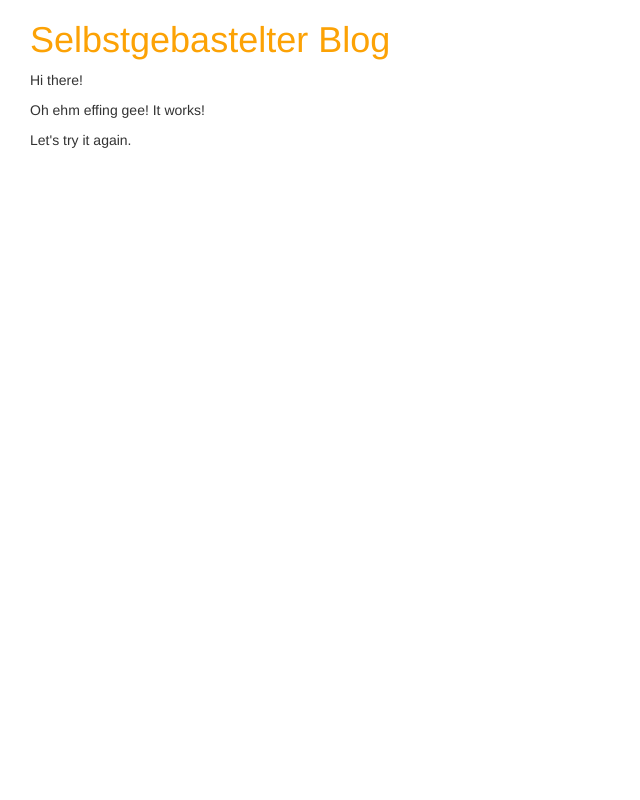
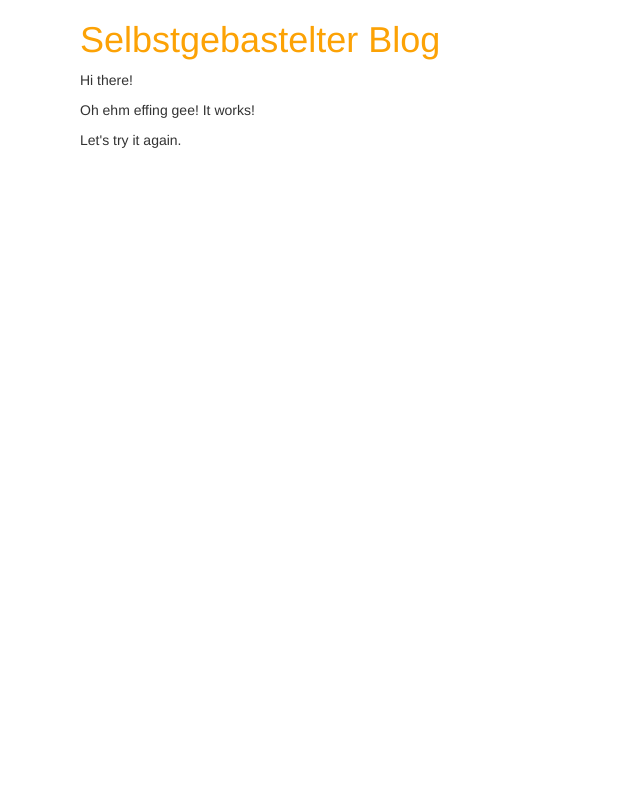
Before and after one commit to ilanabischof/my-first-blog, a Django app: page / in a window 1280 px wide. Shown: the whole page, without its empty margins (0-640 px from the left). Run offline with Django 3.2, Linux system fonts and the light colour scheme; data that the repository does not hold is empty; some libraries are stand-ins or nearby versions.

```diff
--- a/blog/static/css/blog.css
+++ b/blog/static/css/blog.css
@@ -2,5 +2,5 @@ h1 a {
     color: #FCA205;
 }
 body {
-    padding-left: 30px;
+    padding-left: 80px;
 }
```
